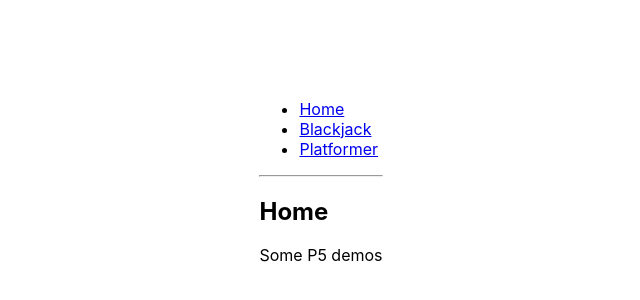
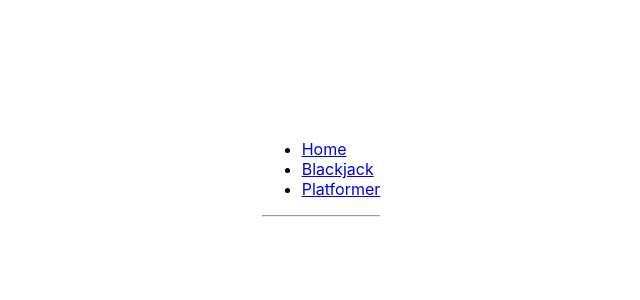
Before and after one commit to JarettRoman/p5-demos, a React (Create React App) app: page / in a window 1280 px wide. Shown: the part 226-526 px from the top of the page, without its empty margins (319-959 px from the left). Built offline with nearby package versions, Linux system fonts and the light colour scheme.

Commit message:
fixing links

```diff
--- a/src/App.js
+++ b/src/App.js
@@ -20,7 +20,7 @@ class App extends Component {
                     <Router>
                         <Routes>
                             <Route path="/" element={<Layout />}>
-                                <Route index element={<Home />} />
+                                <Route path="p5-demos" element={<Home />} />
                                 <Route
                                     path="blackjack"
                                     element={<Blackjack />}
@@ -51,7 +51,7 @@ function Layout() {
             <nav>
                 <ul>
                     <li>
-                        <Link to="/">Home</Link>
+                        <Link to="/p5-demos">Home</Link>
                     </li>
                     <li>
                         <Link to="/blackjack">Blackjack</Link>
```
